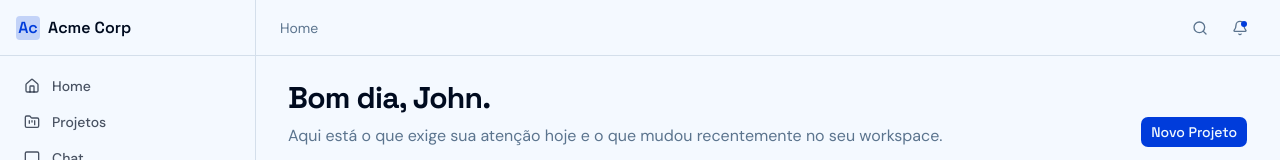
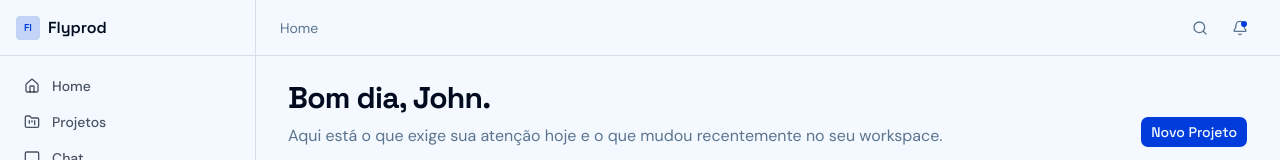
Before and after one commit to leandroota/b2b-saas-web, a Next.js app: page / in a window 1280 px wide. Shown: the top 160 px of the page. Built offline with nearby package versions, Linux system fonts and the light colour scheme.

Commit message:
brand: rename platform to Flyprod

```diff
--- a/src/app/layout.tsx
+++ b/src/app/layout.tsx
@@ -18,7 +18,7 @@ const spaceGrotesk = Space_Grotesk({
 });
 
 export const metadata: Metadata = {
-  title: "B2B SaaS Platform",
+  title: "Flyprod",
   description: "Unified work, projects and knowledge with AI.",
 };
 
--- a/src/components/layout/sidebar.tsx
+++ b/src/components/layout/sidebar.tsx
@@ -33,10 +33,10 @@ export function Sidebar() {
             {/* Workspace Header */}
             <div className="h-14 flex items-center px-4 border-b border-sidebar-border shrink-0">
                 <div className="flex items-center gap-2 font-mono font-semibold text-sidebar-foreground">
-                    <div className="size-6 rounded bg-primary/20 flex items-center justify-center text-primary">
-                        Ac
+                    <div className="size-6 rounded bg-primary/20 flex items-center justify-center text-primary text-[10px]">
+                        Fl
                     </div>
-                    Acme Corp
+                    Flyprod
                 </div>
             </div>
 
```
